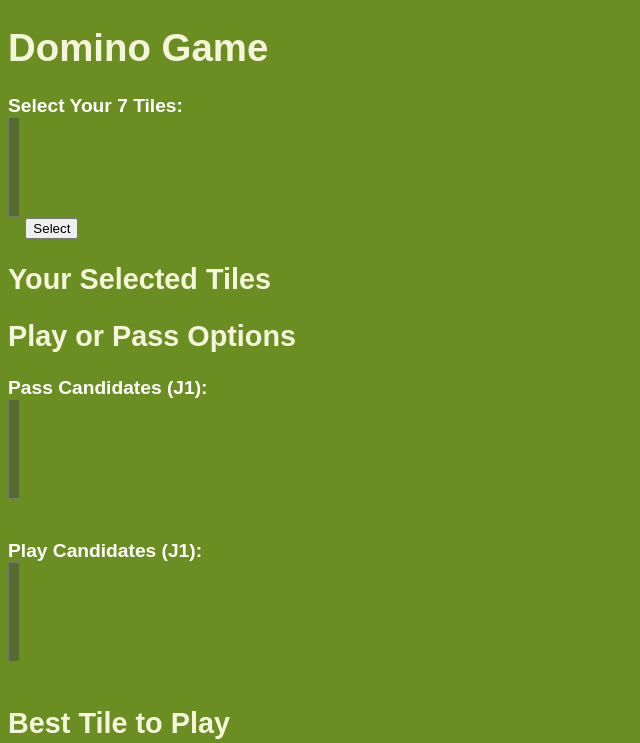
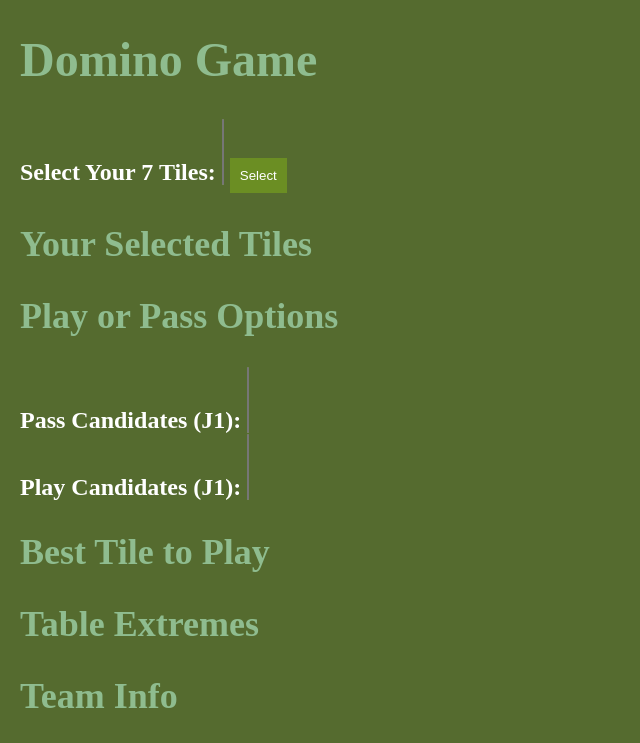
Before and after one commit to mastersonnic/Trading, a plain HTML site: page index.html in a window 1280 px wide. Shown: the top 743 px of the page, without its empty margins (0-640 px from the left). Drawn offline with Linux system fonts and the light colour scheme.

Commit message:
Update styles.css
Css

```diff
--- a/styles.css
+++ b/styles.css
@@ -1,33 +1,27 @@
 body {
-    font-family: Arial, sans-serif;
-    background-color: #6B8E23; /* Color verde aceituna */
-    color: #fff; /* Color blanco para las letras */
-    font-weight: bold; /* Hacer las letras bold */
-    font-size: 1.2em; /* Hacer las letras grandes */
+    background-color: #556B2F;
+    color: white;
+    font-weight: bold;
+    font-size: 1.5em;
+    margin: 20px;
 }
 
 h1, h2 {
-    color: #f5f5dc; /* Tono claro para los encabezados */
+    color: #8FBC8F;
 }
 
-label {
-    margin-top: 10px;
-    display: block;
+p {
+    color: #FAFAD2;
 }
 
-select, div, ul {
-    margin-bottom: 20px;
+button {
+    background-color: #6B8E23;
+    color: white;
+    padding: 10px;
+    border: none;
+    cursor: pointer;
 }
 
-select {
-    background-color: #556B2F; /* Otro tono de verde aceituna */
-    color: #fff;
-    padding: 5px;
-    font-weight: bold;
-    font-size: 1em;
+button:hover {
+    background-color: #8FBC8F;
 }
-
-#mensaje {
-    color: #ff4500; /* Color rojo para mensajes de error */
-    font-weight: bold;
-}
```
